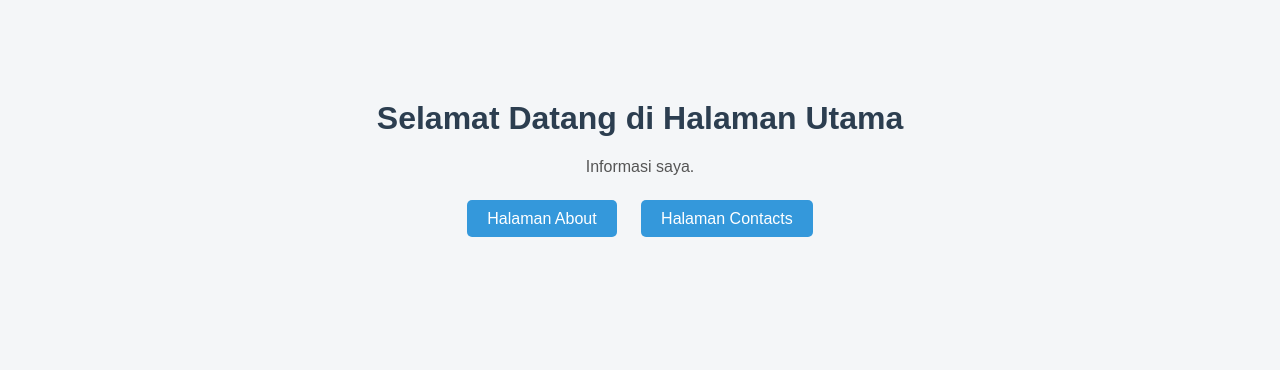
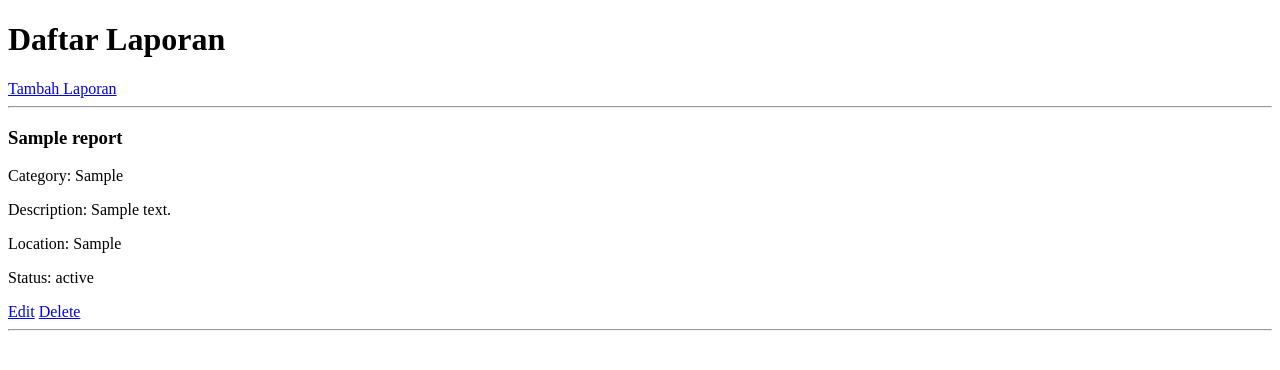
Before and after one commit to IET-Polinela/project-2026-Arielivanpermana1, a Django app: page / in a window 1280 px wide. Shown: the top 370 px of the page. Run offline with Django 5.2, Linux system fonts and the light colour scheme; tables that the repository leaves empty hold one stand-in row (values such as "Sample post").

Commit message:
Labsession3

```diff
--- /dev/null
+++ b/iet_24782038_2026/main_app/models.py
@@ -0,0 +1,15 @@
+from django.db import models
+
+class Report(models.Model):
+    title = models.CharField(max_length=200)
+    category = models.CharField(max_length=100)
+    description = models.TextField()
+    location = models.CharField(max_length=200)
+    status = models.CharField(
+        max_length=20,
+        default='REPORTED'
+    )
+    created_at = models.DateTimeField(auto_now_add=True)
+
+    def __str__(self):
+        return self.title
--- a/iet_24782038_2026/main_app/templates/main_app/home.html
+++ b/iet_24782038_2026/main_app/templates/main_app/home.html
@@ -2,52 +2,27 @@
 <html>
 <head>
     <title>Home</title>
-    <style>
-        body{
-            font-family: Arial, sans-serif;
-            background-color: #f4f6f8;
-            text-align: center;
-            margin: 0;
-        }
+</head>
+<body>
+    <h1>Daftar Laporan</h1>
 
-        .container{
-            margin-top: 100px;
-        }
+    <a href="{% url 'add_report' %}">Tambah Laporan</a>
 
-        h1{
-            color: #2c3e50;
-        }
+    <hr>
 
-        p{
-            color: #555;
-        }
+    {% for report in reports %}
+        <h3>{{ report.title }}</h3>
+        <p>Category: {{ report.category }}</p>
+        <p>Description: {{ report.description }}</p>
+        <p>Location: {{ report.location }}</p>
+        <p>Status: {{ report.status }}</p>
 
-        a{
-            text-decoration: none;
-            background-color: #3498db;
-            color: white;
-            padding: 10px 20px;
-            margin: 10px;
-            border-radius: 5px;
-        }
+        <a href="{% url 'edit_report' report.id %}">Edit</a>
+        <a href="{% url 'delete_report' report.id %}">Delete</a>
 
-        a:hover{
-            background-color: #2980b9;
-        }
-    </style>
-</head>
-
-<body>
-
-<div class="container">
-    <h1>Selamat Datang di Halaman Utama</h1>
-    <p>Informasi saya.</p>
-
-    <br>
-
-    <a href="/about/">Halaman About</a>
-    <a href="/contacts/">Halaman Contacts</a>
-</div>
-
+        <hr>
+    {% empty %}
+        <p>Belum ada laporan.</p>
+    {% endfor %}
 </body>
 </html>
--- a/iet_24782038_2026/main_app/urls.py
+++ b/iet_24782038_2026/main_app/urls.py
@@ -3,4 +3,9 @@ from . import views
 
 urlpatterns = [
     path('', views.home, name='home'),
+    path('add/', views.add_report, name='add_report'),
+
+    # TAMBAHAN ↓↓↓
+    path('edit/<int:report_id>/', views.edit_report, name='edit_report'),
+    path('delete/<int:report_id>/', views.delete_report, name='delete_report'),
 ]
--- a/iet_24782038_2026/main_app/views.py
+++ b/iet_24782038_2026/main_app/views.py
@@ -1,4 +1,40 @@
-from django.shortcuts import render
+from django.shortcuts import render, redirect, get_object_or_404
+from .models import Report
+from .forms import ReportForm
 
 def home(request):
-    return render(request, 'main_app/home.html')
+    reports = Report.objects.all()
+    return render(request, 'main_app/home.html', {'reports': reports})
+
+def add_report(request):
+    form = ReportForm()
+
+    if request.method == "POST":
+        form = ReportForm(request.POST)
+        if form.is_valid():
+            form.save()
+            return redirect('home')
+
+    return render(request, 'main_app/add_report.html', {'form': form})
+
+def edit_report(request, report_id):
+    report = get_object_or_404(Report, id=report_id)
+
+    if request.method == "POST":
+        form = ReportForm(request.POST, instance=report)
+        if form.is_valid():
+            form.save()
+            return redirect('home')
+    else:
+        form = ReportForm(instance=report)
+
+    return render(request, 'main_app/edit_report.html', {'form': form, 'report': report})
+
+def delete_report(request, report_id):
+    report = get_object_or_404(Report, id=report_id)
+
+    if request.method == "POST":
+        report.delete()
+        return redirect('home')
+
+    return render(request, 'main_app/delete_report.html', {'report': report})
```
Also changed, not shown: iet_24782038_2026/iet_24782038_2026/settings.py (+11 -11 lines), iet_24782038_2026/main_app/forms.py (added, +7 -0 lines), iet_24782038_2026/main_app/templates/main_app/add_report.html (added, +16 -0 lines), iet_24782038_2026/main_app/templates/main_app/delete_report.html (added, +19 -0 lines), iet_24782038_2026/main_app/templates/main_app/edit_report.html (added, +17 -0 lines), iet_24782038_2026/main_app/migrations/0001_initial.py (added), iet_24782038_2026/main_app/migrations/__init__.py (added).
